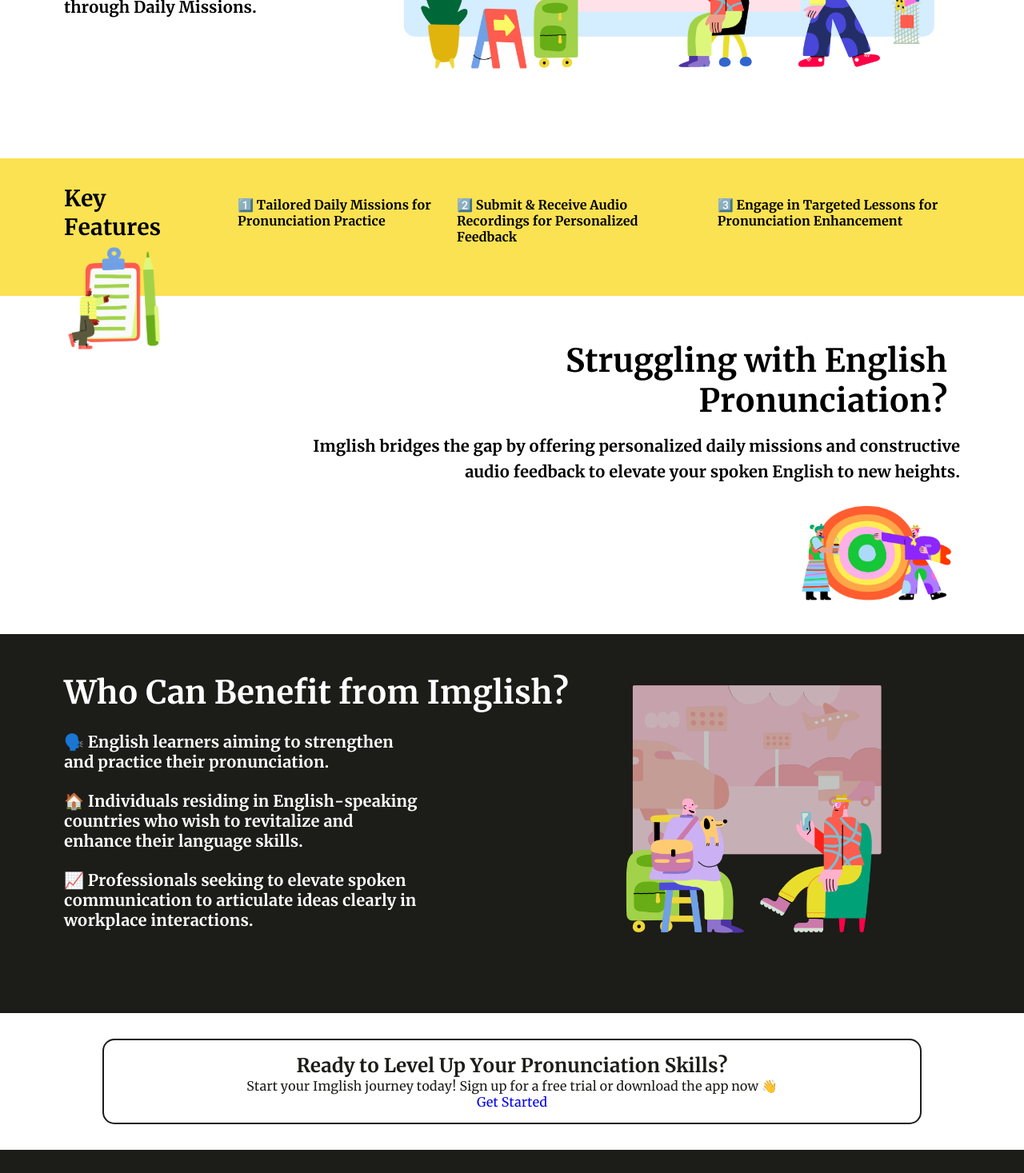
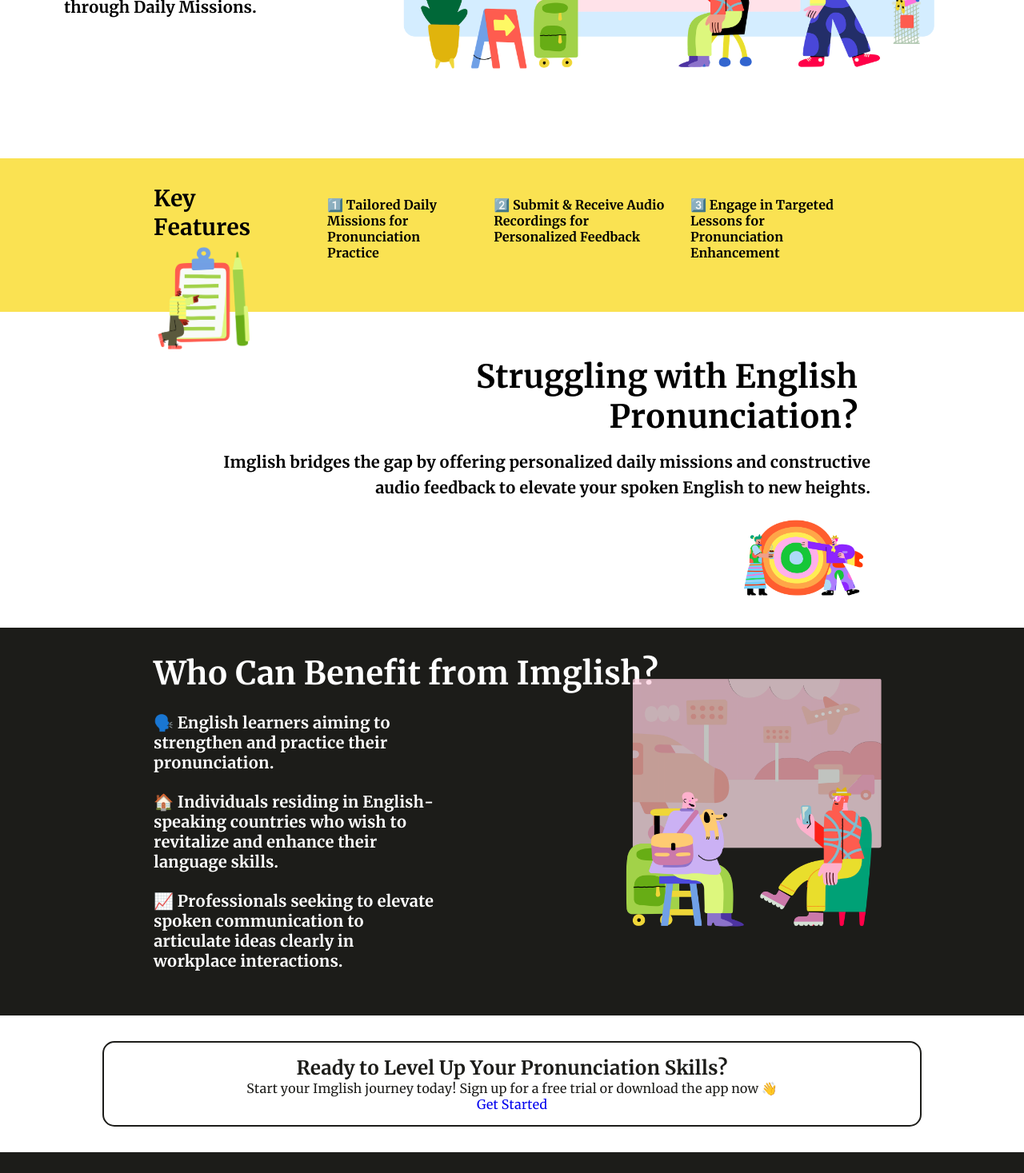
Before and after one commit to imssbb/imglish-client, a React (Create React App) app: page / in a window 1280 px wide. Shown: the part 415-1882 px from the top of the page at 80% size. Built offline with nearby package versions, Linux system fonts and the light colour scheme; the HTML template or start-up script is replaced by a standard one.

Commit message:
adjust margin on homepage

```diff
--- a/src/pages/Home/Home.scss
+++ b/src/pages/Home/Home.scss
@@ -56,7 +56,7 @@
   }
 
   @include desktop {
-    padding-bottom: 3rem;
+    padding: 2rem 12rem 3rem;
   }
 
   &__title {
@@ -102,8 +102,11 @@
   display: flex;
   flex-direction: column;
   align-items: flex-end;
+  padding-top: 3.5rem;
 
-  padding-top: 3.5rem;
+  @include desktop {
+    margin: 2rem 12rem;
+  }
   &__title {
     font-size: 2.5rem;
     max-width: 40rem;
@@ -138,6 +141,7 @@
   padding: 3rem 5rem 5rem;
 
   @include desktop {
+    padding: 2rem 12rem;
   }
   &__image {
     width: 50%;
```
